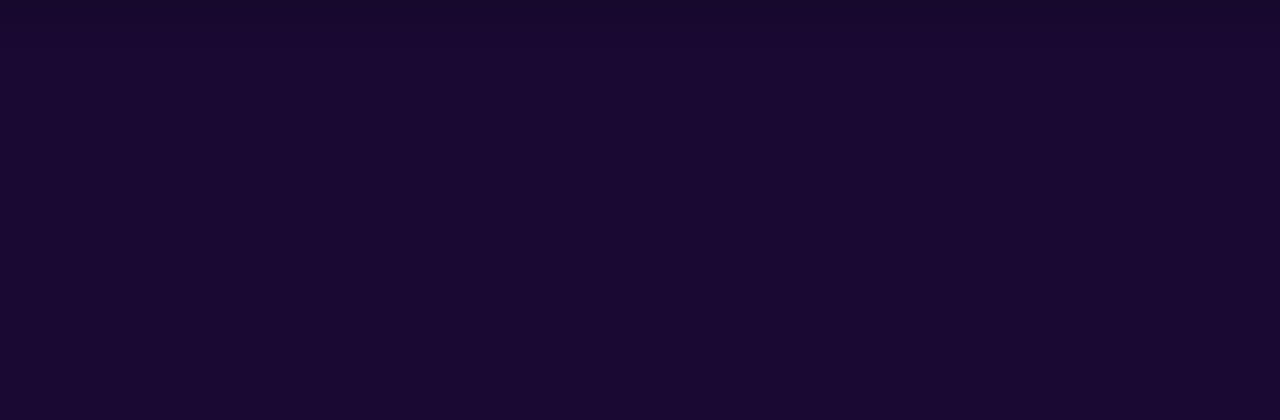
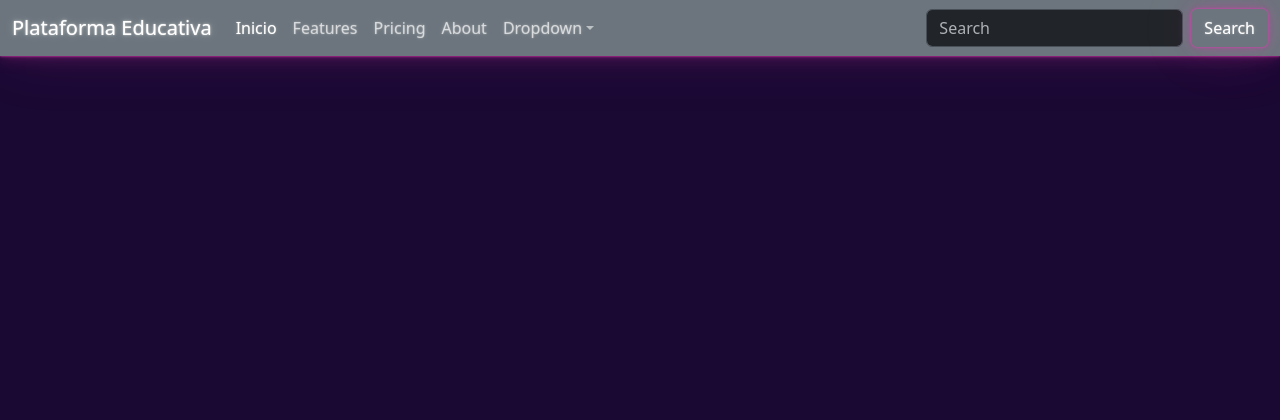
Before and after one commit to MirandaNG/ProyectoFinal-Topicos, a Flask app: page / in a window 1280 px wide. Before the commit the part shown is empty. Shown: the top 420 px of the page. Run offline with Flask 3, Linux system fonts and the light colour scheme; some libraries are stand-ins or nearby versions.

Commit message:
Correcciones a la CSS y se agrego el navbar a la plataforma

```diff
--- a/Templates/base.html
+++ b/Templates/base.html
@@ -4,13 +4,65 @@
     <meta charset="UTF-8">
     <meta name="viewport" content="width=device-width, initial-scale=1.0">
     <title>{% block title %}Plataforma Educativa{% endblock %}</title>
-    <link rel="stylesheet" href="{{ url_for('static', filename='bootstrap.css') }}">
+    <link rel="stylesheet" href="{{ url_for('static', filename='bootstrap01.css') }}">
     <link rel="stylesheet" href="https://cdn.jsdelivr.net/npm/bootstrap@5.3.2/dist/css/bootstrap.min.css" integrity="sha384-T3c6CoIi6uLrA9TneNEoa7RxnatzjcDSCmG1MXxSR1GAsXEV/Dwwykc2MPK8M2HN" crossorigin="anonymous">
 </head>
 <body class="" data-bs-theme="dark">
+    <!-- Barra de navegación -->
+    <nav class="navbar navbar-expand-lg bg-secondary" data-bs-theme="dark">
+        <div class="container-fluid">
+            <a class="navbar-brand" href="#">Plataforma Educativa</a>
+            <button class="navbar-toggler" type="button" data-bs-toggle="collapse" data-bs-target="#navbarColor01" aria-controls="navbarColor01" aria-expanded="false" aria-label="Toggle navigation">
+                <span class="navbar-toggler-icon"></span>
+            </button>
+            <div class="collapse navbar-collapse" id="navbarColor01">
+                <ul class="navbar-nav me-auto">
+                    <li class="nav-item">
+                        <a class="nav-link active" href="#">Inicio
+                            <span class="visually-hidden">(current)</span>
+                        </a>
+                    </li>
+                    <li class="nav-item">
+                        <a class="nav-link" href="#">Features</a>
+                    </li>
+                    <li class="nav-item">
+                        <a class="nav-link" href="#">Pricing</a>
+                    </li>
+                    <li class="nav-item">
+                        <a class="nav-link" href="#">About</a>
+                    </li>
+                    <li class="nav-item dropdown">
+                        <a class="nav-link dropdown-toggle" data-bs-toggle="dropdown" href="#" role="button" aria-haspopup="true" aria-expanded="false">Dropdown</a>
+                        <div class="dropdown-menu">
+                            <a class="dropdown-item" href="#">Action</a>
+                            <a class="dropdown-item" href="#">Another action</a>
+                            <a class="dropdown-item" href="#">Something else here</a>
+                            <div class="dropdown-divider"></div>
+                            <a class="dropdown-item" href="#">Separated link</a>
+                        </div>
+                    </li>
+                </ul>
+                <form class="d-flex">
+                    <input class="form-control me-sm-2" type="search" placeholder="Search">
+                    <button class="btn btn-secondary my-2 my-sm-0" type="submit">Search</button>
+                </form>
+            </div>
+        </div>
+    </nav>
+    <!-- Barra lateral desplegable -->
+    <div class="container-fluid">
+        <div class="row">
+            <nav id="sidebar" class="col-md-3 col-lg-2 d-md-block bg-light sidebar">
+                <!-- Contenido de la barra lateral -->
+                <!-- Puedes agregar enlaces y elementos según sea necesario -->
+            </nav>
+        </div>
+    </div>
+    <!-- Contenido dinámico específico de cada página -->
     <div class="container">
         {% block content %}{% endblock %}
     </div>
+    <!-- Bootstrap JS -->
     <script src="https://cdn.jsdelivr.net/npm/bootstrap@5.3.0/dist/js/bootstrap.bundle.min.js"></script>
     <script src="https://cdn.jsdelivr.net/npm/@popperjs/core@2.11.6/dist/umd/popper.min.js"></script>
 </body>
```
Also changed, not shown: static/bootstrap01.css.
